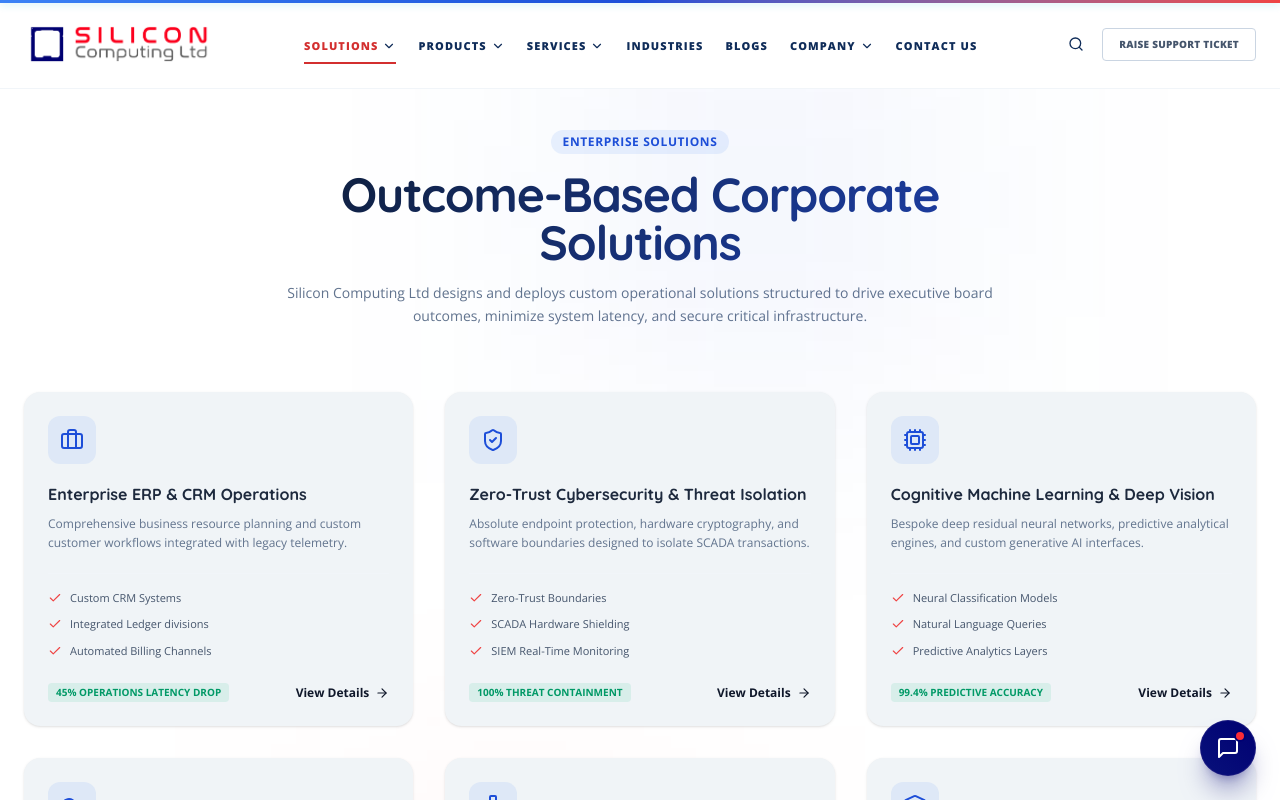
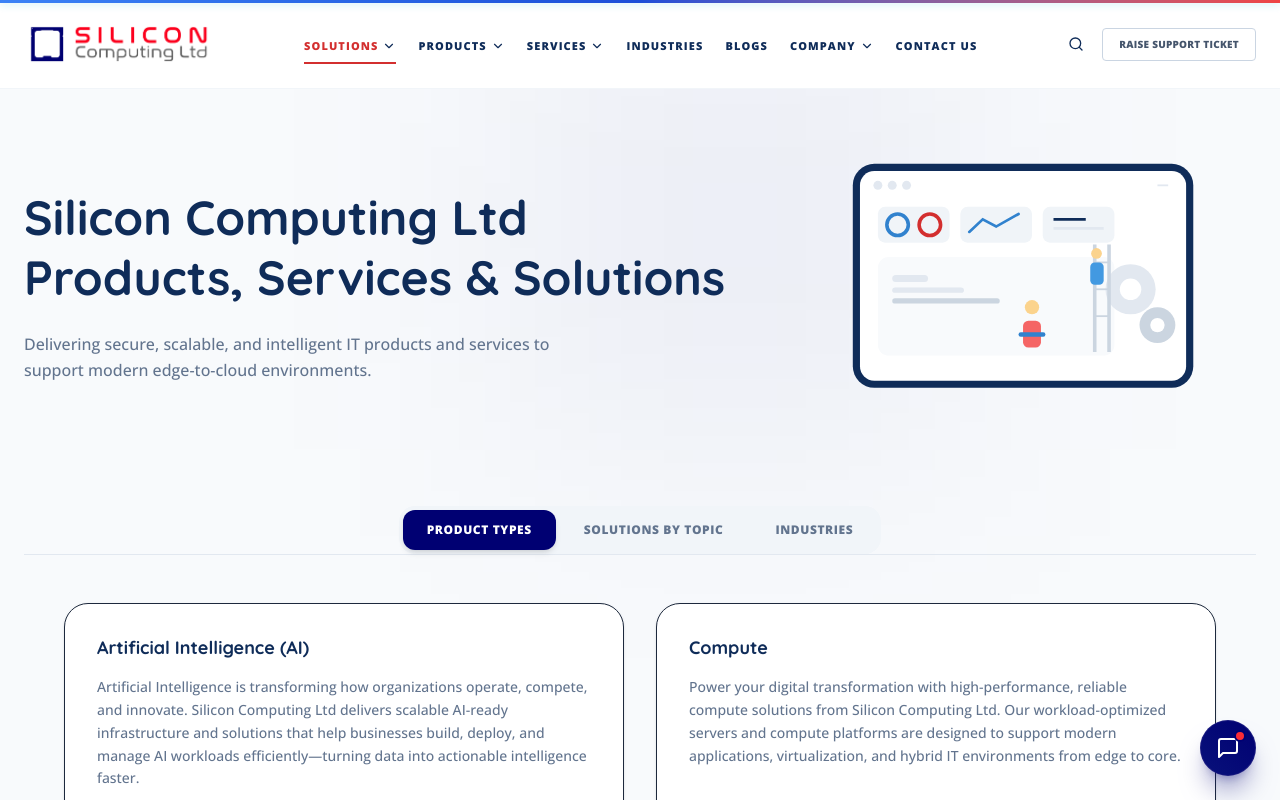
Before and after one commit to tanvir-go/silicon, a Next.js app: page /solutions in a window 1280 px wide. Shown: the top 800 px of the page. Built offline with nearby package versions, Linux system fonts and the light colour scheme.

Commit message:
implement tabbed products, services, and solutions view all page

```diff
--- a/src/app/solutions/page.tsx
+++ b/src/app/solutions/page.tsx
@@ -1,245 +1,282 @@
 "use client";
 
 import React, { useState } from "react";
-import { motion, AnimatePresence } from "framer-motion";
-import {
-  Briefcase,
-  ShieldAlert,
-  Cpu,
-  Cloud,
-  Network,
-  Layers,
-  ArrowRight,
-  Check,
-  X,
-  Award,
-  ShieldCheck,
-  Zap
-} from "lucide-react";
 import Link from "next/link";
-import { fadeInUp, staggerContainer } from "@/lib/utils";
+import { ArrowRight, Cpu, Server, Shield, Network, Settings, Code, Database, Zap, Heart, Globe, Building } from "lucide-react";
 
-interface SolutionItem {
-  id: string;
+interface SolutionCard {
   title: string;
-  shortDesc: string;
-  longDesc: string;
-  icon: React.ComponentType<any>;
-  features: string[];
-  metrics: string;
+  desc: string;
+  link: string;
 }
 
-const solutionsList: SolutionItem[] = [
+const productTypes: SolutionCard[] = [
   {
-    id: "erp-crm",
-    title: "Enterprise ERP & CRM Operations",
-    shortDesc: "Comprehensive business resource planning and custom customer workflows integrated with legacy telemetry.",
-    longDesc: "Unify your corporate data structures, financial ledger divisions, and customer communication pathways. Our customized enterprise platforms eliminate operational silos, automate billing gateways, and provide real-time reporting metrics directly to executive dashboards.",
-    icon: Briefcase,
-    features: ["Custom CRM Systems", "Integrated Ledger divisions", "Automated Billing Channels", "Workflow Orchestration Systems"],
-    metrics: "45% Operations Latency Drop"
+    title: "Artificial Intelligence (AI)",
+    desc: "Artificial Intelligence is transforming how organizations operate, compete, and innovate. Silicon Computing Ltd delivers scalable AI-ready infrastructure and solutions that help businesses build, deploy, and manage AI workloads efficiently—turning data into actionable intelligence faster.",
+    link: "/solutions/artificial-intelligence-ai"
   },
   {
-    id: "sec-ops",
-    title: "Zero-Trust Cybersecurity & Threat Isolation",
-    shortDesc: "Absolute endpoint protection, hardware cryptography, and software boundaries designed to isolate SCADA transactions.",
-    longDesc: "Protect your organization's intellectual capital and transaction paths from high-velocity cyber threats. We implement zero-trust network boundaries, configure hardware-secured cryptoprocessors, audit SCADA control grids, and establish proactive containment protocols.",
-    icon: ShieldCheck,
-    features: ["Zero-Trust Boundaries", "SCADA Hardware Shielding", "SIEM Real-Time Monitoring", "Regulatory Audit Alignment"],
-    metrics: "100% Threat Containment"
+    title: "Compute",
+    desc: "Power your digital transformation with high-performance, reliable compute solutions from Silicon Computing Ltd. Our workload-optimized servers and compute platforms are designed to support modern applications, virtualization, and hybrid IT environments from edge to core.",
+    link: "/solutions/compute"
   },
   {
-    id: "cog-ai",
-    title: "Cognitive Machine Learning & Deep Vision",
-    shortDesc: "Bespoke deep residual neural networks, predictive analytical engines, and custom generative AI interfaces.",
-    longDesc: "Leverage the power of custom neural networks trained on secure organizational registries. We deploy machine vision models, natural language database querying tools, predictive analytics layers, and custom LLM finetuning environments.",
-    icon: Cpu,
-    features: ["Neural Classification Models", "Natural Language Queries", "Predictive Analytics Layers", "Generative Agent Pipelines"],
-    metrics: "99.4% Predictive Accuracy"
+    title: "Private Cloud",
+    desc: "Build secure and flexible private cloud environments across data centers, edge locations, and colocation facilities. Silicon Computing Ltd enables seamless workload mobility and centralized management, giving you full control of your infrastructure while maintaining cloud-like agility.",
+    link: "/solutions/security"
   },
   {
-    id: "cloud-ops",
-    title: "High-Availability Cloud & Kubernetes",
-    shortDesc: "Resilient microservices, multi-region database clusters, and automated continuous deployment setups.",
-    longDesc: "Deploy high-performance, fault-tolerant infrastructure designed to maintain uninterrupted corporate presence. We structure multi-region active-active clusters on secure clouds, write automated Terraform scripts, and cut infrastructure costs.",
-    icon: Cloud,
-    features: ["Kubernetes Clustering", "Multi-Cloud Redundancy", "Infrastructure-as-Code", "Cost Optimization Audits"],
-    metrics: "99.99% Uptime Guarantee"
+    title: "Networking",
+    desc: "Enable high-speed, secure, and intelligent connectivity from edge to cloud. Silicon Computing Ltd offers enterprise-grade networking solutions designed to deliver consistent performance, enhanced security, and superior user experiences for today's connected world.",
+    link: "/solutions/network"
   },
   {
-    id: "sd-wan",
-    title: "Unified Telecom & SD-WAN Design",
-    shortDesc: "Secure, low-latency WAN software-defined boundaries and automated routing for distributed branches.",
-    longDesc: "Connect geographically dispersed operations, factories, and corporate offices with secure, high-speed telecom lines. We provide automated SD-WAN edge structures, redundant fiber routing, and advanced firewalls.",
-    icon: Network,
-    features: ["Software-Defined WAN", "Secure Edge Telemetry", "Fiber Failover Channels", "Segmented Routing Gates"],
-    metrics: "60% Network Latency Cut"
+    title: "Services",
+    desc: "From strategy and design to deployment and ongoing support, Silicon Computing Ltd provides end-to-end IT services. Our experts help you optimize operations, modernize infrastructure, and maximize the value of your technology investments.",
+    link: "/services"
   },
   {
-    id: "logistics-supply",
-    title: "Omni-Channel Retail Logistics & Supply Chain",
-    shortDesc: "High-performance tracking dashboards, sub-second supply telemetry, and event-driven architectures with Apache Kafka.",
-    longDesc: "Optimize global supply flows with sub-second inventory sync and dynamic fleet routing. We build high-throughput tracking dashboards, event-driven message brokers, and secure portals to sync warehouse centers and consumer nodes.",
-    icon: Layers,
-    features: ["Event-Driven Supply Sync", "Kafka Telemetry Brokers", "Warehouse Portal Engines", "Mobile Logistics Apps"],
-    metrics: "Sub-Second Supply Sync"
+    title: "Software",
+    desc: "Unlock the full potential of your data with innovative software solutions from Silicon Computing Ltd. Our software portfolio supports hybrid and edge environments, enabling better visibility, automation, and data-driven decision-making across your IT landscape.",
+    link: "/solutions/software"
+  },
+  {
+    title: "Storage",
+    desc: "Modernize your data infrastructure with scalable and secure storage solutions. Silicon Computing Ltd simplifies data storage, management, and protection across on-premises and hybrid cloud environments—ensuring performance, reliability, and business continuity.",
+    link: "/solutions/storage"
+  },
+  {
+    title: "High-Performance Computing (HPC)",
+    desc: "Drive advanced research, analytics, and AI workloads with high-performance computing solutions from Silicon Computing Ltd. Our HPC platforms are built to deliver faster insights, higher efficiency, and scalable performance for compute-intensive applications.",
+    link: "/solutions/supercomputing"
   }
 ];
 
+const solutionsByTopic: SolutionCard[] = [
+  {
+    title: "Enterprise ERP & CRM Operations",
+    desc: "Unify your corporate data structures, financial ledger divisions, and customer communication pathways. Our customized enterprise platforms eliminate operational silos, automate billing gateways, and provide real-time reporting metrics.",
+    link: "/solutions/erp-crm"
+  },
+  {
+    title: "Zero-Trust Cybersecurity & Threat Isolation",
+    desc: "Protect your organization's intellectual capital and transaction paths from high-velocity cyber threats. We implement zero-trust network boundaries, configure hardware-secured cryptoprocessors, and establish containment protocols.",
+    link: "/solutions/security"
+  },
+  {
+    title: "Cognitive Machine Learning & Deep Vision",
+    desc: "Leverage the power of custom neural networks trained on secure organizational registries. We deploy machine vision models, natural language database querying tools, and predictive analytics layers.",
+    link: "/solutions/artificial-intelligence-ai"
+  },
+  {
+    title: "High-Availability Cloud & Kubernetes",
+    desc: "Deploy high-performance, fault-tolerant infrastructure designed to maintain uninterrupted corporate presence. We structure multi-region active-active clusters on secure clouds.",
+    link: "/solutions/compute"
+  },
+  {
+    title: "Unified Telecom & SD-WAN Design",
+    desc: "Connect geographically dispersed operations, factories, and corporate offices with secure, high-speed telecom lines. We provide automated SD-WAN edge structures and redundant fiber routing.",
+    link: "/solutions/network"
+  },
+  {
+    title: "Omni-Channel Retail Logistics & Supply Chain",
+    desc: "Optimize global supply flows with sub-second inventory sync and dynamic fleet routing. We build high-throughput tracking dashboards and event-driven message brokers.",
+    link: "/solutions/software"
+  }
+];
+
+const industries: SolutionCard[] = [
+  {
+    title: "Banking, Financial Services & Insurance",
+    desc: "Scale transaction telemetry with multi-region active-active database partitioning, end-to-end encryption pipelines, and automated real-time fraud auditing routines.",
+    link: "/industries/banking-and-finance"
+  },
+  {
+    title: "Healthcare & Life Sciences",
+    desc: "Integrate deep neural classifier networks trained on secure patient registries. Deploy hardened HIPAA-compliant EHR data pipelines and clinical diagnostic engines.",
+    link: "/industries/healthcare"
+  },
+  {
+    title: "Energy & SCADA Utilities",
+    desc: "Protect power grids, water utilities, and SCADA controllers. Configure cryptographic edge boundary shields, zero-trust firewalls, and active SOC log tracking.",
+    link: "/industries/energy-and-scada-utilities"
+  },
+  {
+    title: "Retail & Omni-Channel Logistics",
+    desc: "Synchronize multi-national inventory shifts with high-throughput event-driven message brokers. Compute dynamic shipping routes and optimize fleet routing.",
+    link: "/industries/retail"
+  },
+  {
+    title: "Telecommunications & Networking",
+    desc: "Unify geographically dispersed corporate centers, remote terminals, and call nodes. Optimize WAN communication with fiber failover lines and SD-WAN routing.",
+    link: "/industries/telecommunications"
+  },
+  {
+    title: "Government & Public Sector",
+    desc: "Secure public sector directories, establish zero-trust directory services, design sovereign cloud transitions, and deliver robust business continuity strategies.",
+    link: "/industries/public-sector"
+  }
+];
+
+type TabType = "productTypes" | "solutionsByTopic" | "industries";
+
 export default function SolutionsPage() {
-  const [selectedSolution, setSelectedSolution] = useState<SolutionItem | null>(null);
+  const [activeTab, setActiveTab] = useState<TabType>("productTypes");
+
+  const getActiveCards = (): SolutionCard[] => {
+    switch (activeTab) {
+      case "productTypes":
+        return productTypes;
+      case "solutionsByTopic":
+        return solutionsByTopic;
+      case "industries":
+        return industries;
+      default:
+        return productTypes;
+    }
+  };
 
   return (
-    <main className="min-h-screen bg-white  pt-32 pb-24 relative overflow-hidden">
+    <main className="min-h-screen bg-[#F8FAFC] pt-32 pb-24 relative overflow-hidden font-sans text-slate-800">
+
       {/* Background Ambience Orbs */}
-      <div className="absolute top-0 right-1/4 w-[400px] h-[400px] bg-primary-600/5 blur-[125px] pointer-events-none" />
-      <div className="absolute bottom-0 left-1/4 w-[400px] h-[400px] bg-accent-500/5 blur-[125px] pointer-events-none" />
+      <div className="absolute top-0 right-1/4 w-[450px] h-[450px] bg-[#000072]/5 blur-[130px] pointer-events-none" />
+      <div className="absolute bottom-0 left-1/4 w-[400px] h-[400px] bg-[#D32F2F]/3 blur-[120px] pointer-events-none" />
 
-      <div className="max-w-7xl mx-auto px-6">
+      <div className="max-w-7xl mx-auto px-6 relative z-10">
 
         {/* Header Section */}
-        <div className="text-center max-w-3xl mx-auto mb-16">
-          <span className="inline-flex items-center gap-1.5 px-3 py-1 rounded-full bg-primary-500/10 text-primary-600 text-xs font-bold tracking-wider uppercase mb-4">
-            Enterprise Solutions
-          </span>
-          <h1 className="text-4xl sm:text-5xl font-extrabold tracking-tight text-gradient-primary">
-            Outcome-Based Corporate Solutions
+        <div className="flex flex-col lg:flex-row gap-12 items-center mb-16">
+          <div className="flex-1 text-left">
+            <h1 className="text-4xl sm:text-5xl font-black text-[#0F2C59] leading-tight">
+              Silicon Computing Ltd Products, Services & Solutions
             </h1>
-          <p className="text-sm text-slate-500 mt-4 leading-relaxed">
-            Silicon Computing Ltd designs and deploys custom operational solutions structured to drive executive board outcomes, minimize system latency, and secure critical infrastructure.
+            <p className="text-sm sm:text-base text-slate-500 mt-6 leading-relaxed max-w-xl font-medium">
+              Delivering secure, scalable, and intelligent IT products and services to support modern edge-to-cloud environments.
             </p>
           </div>
 
-        {/* Interactive Solutions Grid */}
-        <motion.div
-          initial="hidden"
-          animate="visible"
-          variants={staggerContainer(0.08, 0.15)}
-          className="grid md:grid-cols-2 lg:grid-cols-3 gap-8"
+          {/* Flat Vector Illustration Mockup (Matching original screenshot) */}
+          <div className="flex-1 w-full max-w-md flex justify-center">
+            <svg
+              viewBox="0 0 500 350"
+              className="w-full h-auto select-none"
+              fill="none"
+              xmlns="http://www.w3.org/2000/svg"
             >
-          {solutionsList.map((sol) => {
-            const Icon = sol.icon;
-            return (
-              <motion.div
-                key={sol.id}
-                variants={fadeInUp(0, 0.55)}
-                className="group relative p-6 rounded-2xl bg-[#F0F4F7] hover-glow transition-all duration-300 flex flex-col justify-between shadow-sm"
-              >
-                <div className="relative z-10 flex flex-col gap-5">
-                  {/* Icon capsule */}
-                  <div className="p-3 rounded-xl bg-primary-500/10 text-primary-600 group-hover:bg-gradient-to-tr group-hover:from-primary-600 group-hover:to-accent-500 group-hover:text-white transition-all duration-300 w-12 h-12 flex items-center justify-center">
-                    <Icon className="w-6 h-6" />
+              <rect x="50" y="40" width="380" height="250" rx="24" fill="#0F2C59" />
+              <rect x="58" y="48" width="364" height="234" rx="16" fill="#FFFFFF" />
+
+              {/* Header inside screen */}
+              <circle cx="78" cy="64" r="5" fill="#E2E8F0" />
+              <circle cx="94" cy="64" r="5" fill="#E2E8F0" />
+              <circle cx="110" cy="64" r="5" fill="#E2E8F0" />
+              <line x1="390" y1="64" x2="402" y2="64" stroke="#E2E8F0" strokeWidth="2" />
+
+              {/* Graphs / Dashboards Mockup */}
+              <rect x="78" y="88" width="80" height="40" rx="8" fill="#F0F4F8" />
+              <circle cx="100" cy="108" r="12" stroke="#3182CE" strokeWidth="4" />
+              <circle cx="136" cy="108" r="12" stroke="#D32F2F" strokeWidth="4" />
+
+              <rect x="170" y="88" width="80" height="40" rx="8" fill="#F0F4F8" />
+              <path d="M180 116 L195 102 L210 110 L235 96" stroke="#3182CE" strokeWidth="3" strokeLinecap="round" />
+
+              <rect x="262" y="88" width="80" height="40" rx="8" fill="#F0F4F8" />
+              <line x1="274" y1="112" x2="330" y2="112" stroke="#E2E8F0" strokeWidth="3" />
+              <line x1="274" y1="102" x2="310" y2="102" stroke="#0F2C59" strokeWidth="3" />
+
+              <rect x="78" y="144" width="264" height="110" rx="12" fill="#F8FAFC" />
+              <rect x="94" y="164" width="40" height="8" rx="4" fill="#E2E8F0" />
+              <rect x="94" y="178" width="80" height="6" rx="3" fill="#E2E8F0" />
+              <rect x="94" y="190" width="120" height="6" rx="3" fill="#CBD5E0" />
+
+              {/* Gears Illustration */}
+              <circle cx="360" cy="180" r="28" fill="#E2E8F0" />
+              <circle cx="360" cy="180" r="12" fill="#FFFFFF" />
+              <circle cx="390" cy="220" r="20" fill="#CBD5E0" />
+              <circle cx="390" cy="220" r="8" fill="#FFFFFF" />
+
+              {/* Flat design characters */}
+              {/* Character 1 (Sitting with laptop) */}
+              <rect x="240" y="215" width="20" height="30" rx="6" fill="#F56565" />
+              <circle cx="250" cy="200" r="8" fill="#FBD38D" />
+              <rect x="235" y="228" width="30" height="5" rx="2.5" fill="#3182CE" />
+
+              {/* Character 2 (Working on ladder) */}
+              <line x1="320" y1="130" x2="320" y2="250" stroke="#CBD5E0" strokeWidth="4" />
+              <line x1="336" y1="130" x2="336" y2="250" stroke="#CBD5E0" strokeWidth="4" />
+              <line x1="320" y1="150" x2="336" y2="150" stroke="#CBD5E0" strokeWidth="2" />
+              <line x1="320" y1="180" x2="336" y2="180" stroke="#CBD5E0" strokeWidth="2" />
+              <line x1="320" y1="210" x2="336" y2="210" stroke="#CBD5E0" strokeWidth="2" />
+
+              <rect x="315" y="150" width="15" height="25" rx="5" fill="#4299E1" />
+              <circle cx="322" cy="140" r="6" fill="#FBD38D" />
+            </svg>
+          </div>
         </div>
 
+        {/* Tab Controls Section */}
+        <div className="flex justify-center mb-12 border-b border-slate-200">
+          <div className="flex gap-1 bg-slate-100 p-1 rounded-2xl">
+            <button
+              onClick={() => setActiveTab("productTypes")}
+              className={`px-6 py-3 rounded-xl text-xs font-extrabold uppercase tracking-wider transition-all cursor-pointer ${
+                activeTab === "productTypes"
+                  ? "bg-[#000072] text-white shadow-md"
+                  : "text-slate-500 hover:text-slate-800"
+              }`}
+            >
+              PRODUCT TYPES
+            </button>
+            <button
+              onClick={() => setActiveTab("solutionsByTopic")}
+              className={`px-6 py-3 rounded-xl text-xs font-extrabold uppercase tracking-wider transition-all cursor-pointer ${
+                activeTab === "solutionsByTopic"
+                  ? "bg-[#000072] text-white shadow-md"
+                  : "text-slate-500 hover:text-slate-800"
+              }`}
+            >
+              SOLUTIONS BY TOPIC
+            </button>
+            <button
+              onClick={() => setActiveTab("industries")}
+              className={`px-6 py-3 rounded-xl text-xs font-extrabold uppercase tracking-wider transition-all cursor-pointer ${
+                activeTab === "industries"
+                  ? "bg-[#000072] text-white shadow-md"
+                  : "text-slate-500 hover:text-slate-800"
+              }`}
+            >
+              INDUSTRIES
+            </button>
+          </div>
+        </div>
+
+        {/* Cards Layout Grid (2 Columns) */}
+        <div className="grid md:grid-cols-2 gap-8 max-w-6xl mx-auto">
+          {getActiveCards().map((card, idx) => (
+            <Link
+              key={idx}
+              href={card.link}
+              className="p-8 rounded-3xl bg-white border border-slate-150 shadow-sm hover:shadow-lg transition-all duration-300 flex flex-col justify-between text-left group cursor-pointer"
+            >
               <div>
-                    <h3 className="font-extrabold text-base text-slate-800 leading-tight">
-                      {sol.title}
+                <h3 className="font-extrabold text-lg text-[#0F2C59] group-hover:text-[#000072] transition-colors leading-snug">
+                  {card.title}
                 </h3>
-                    <p className="text-xs text-slate-500 mt-2.5 leading-relaxed">
-                      {sol.shortDesc}
+                <p className="text-xs sm:text-sm text-slate-500 leading-relaxed mt-4 font-medium">
+                  {card.desc}
                 </p>
               </div>
 
-                  {/* Highlight Checklist */}
-                  <ul className="flex flex-col gap-2.5 border-t pt-4 border-slate-100 ">
-                    {sol.features.slice(0, 3).map((feat, idx) => (
-                      <li key={idx} className="flex items-center gap-2 text-[11px] text-slate-600 ">
-                        <Check className="w-3.5 h-3.5 text-accent-500 shrink-0" />
-                        {feat}
-                      </li>
-                    ))}
-                  </ul>
-                </div>
-
-                {/* Footer action trigger */}
-                <div className="relative z-10 mt-6 flex items-center justify-between">
-                  <span className="text-[10px] px-2 py-0.5 rounded bg-emerald-500/10 text-emerald-600 font-bold uppercase">
-                    {sol.metrics}
-                  </span>
-                  <button
-                    onClick={() => setSelectedSolution(sol)}
-                    className="inline-flex items-center gap-1.5 text-xs font-bold text-primary-655 hover:text-primary-750 cursor-pointer transition-colors duration-300"
-                  >
-                    View Details
-                    <ArrowRight className="w-3.5 h-3.5" />
-                  </button>
-                </div>
-              </motion.div>
-            );
-          })}
-        </motion.div>
-
-        {/* Detailed Solutions Deep-Dive Drawer Modal */}
-        <AnimatePresence>
-          {selectedSolution && (
-            <div className="fixed inset-0 z-50 flex items-center justify-center p-4 bg-slate-950/60 backdrop-blur-sm">
-
-              {/* Modal Box */}
-              <motion.div
-                initial={{ opacity: 0, scale: 0.95 }}
-                animate={{ opacity: 1, scale: 1 }}
-                exit={{ opacity: 0, scale: 0.95 }}
-                transition={{ type: "spring", stiffness: 350, damping: 25 }}
-                className="w-full max-w-lg rounded-3xl p-6 bg-[#F0F4F7] shadow-2xl overflow-hidden relative"
-              >
-                {/* Close Button */}
-                <button
-                  onClick={() => setSelectedSolution(null)}
-                  className="absolute top-4 right-4 w-8 h-8 rounded-full bg-slate-100 hover:bg-slate-200 flex items-center justify-center border text-slate-500 cursor-pointer"
-                  aria-label="Close modal"
-                >
-                  <X className="w-4 h-4" />
-                </button>
-
-                <div className="flex flex-col gap-5 pt-3">
-                  {/* Header info */}
-                  <div className="flex items-center gap-3">
-                    <div className="p-2.5 rounded-xl bg-primary-500/10 text-primary-655 ">
-                      {React.createElement(selectedSolution.icon, { className: "w-6 h-6" })}
-                    </div>
-                    <div>
-                      <h3 className="font-extrabold text-base text-slate-855 leading-tight">
-                        {selectedSolution.title}
-                      </h3>
-                      <span className="text-[10px] text-slate-400 font-bold uppercase tracking-wider mt-0.5 block">
-                        Enterprise Solutions Telemetry
+              <div className="mt-8 pt-4 border-t border-slate-100 flex items-center justify-between">
+                <span className="text-xs font-extrabold text-[#000072] group-hover:text-[#D32F2F] transition-colors flex items-center gap-1.5">
+                  Learn More <ArrowRight className="w-4 h-4 group-hover:translate-x-1 transition-transform" />
                 </span>
               </div>
+            </Link>
+          ))}
         </div>
-
-                  {/* Long description content */}
-                  <p className="text-xs text-slate-605 leading-relaxed bg-[#F0F4F7] p-4 rounded-2xl">
-                    {selectedSolution.longDesc}
-                  </p>
-
-                  {/* Core capabilities */}
-                  <div>
-                    <h4 className="font-extrabold text-xs text-slate-705 mb-3 uppercase tracking-wider">
-                      Included Capabilities
-                    </h4>
-                    <ul className="grid sm:grid-cols-2 gap-2.5">
-                      {selectedSolution.features.map((feat, idx) => (
-                        <li key={idx} className="flex items-center gap-2 text-xs text-slate-600 bg-[#F0F4F7]/50 px-3 py-2 rounded-xl">
-                          <Check className="w-4 h-4 text-emerald-500 shrink-0" />
-                          {feat}
-                        </li>
-                      ))}
-                    </ul>
-                  </div>
-
-                  {/* CTA action trigger */}
-                  <Link href="/contact" onClick={() => setSelectedSolution(null)} className="mt-2">
-                    <button className="w-full py-3.5 rounded-xl bg-gradient-to-r from-[#000072] to-[#000072]/80 hover:from-[#000072]/90 hover:to-[#000072]/70 text-white font-extrabold text-xs tracking-wide shadow-lg transition-all duration-300 flex items-center justify-center gap-2 cursor-pointer">
-                      Inquire About This Solution
-                      <ArrowRight className="w-4 h-4" />
-                    </button>
-                  </Link>
-                </div>
-
-              </motion.div>
-            </div>
-          )}
-        </AnimatePresence>
 
       </div>
     </main>
```
Lines whose indentation alone changed are shown as unchanged.
